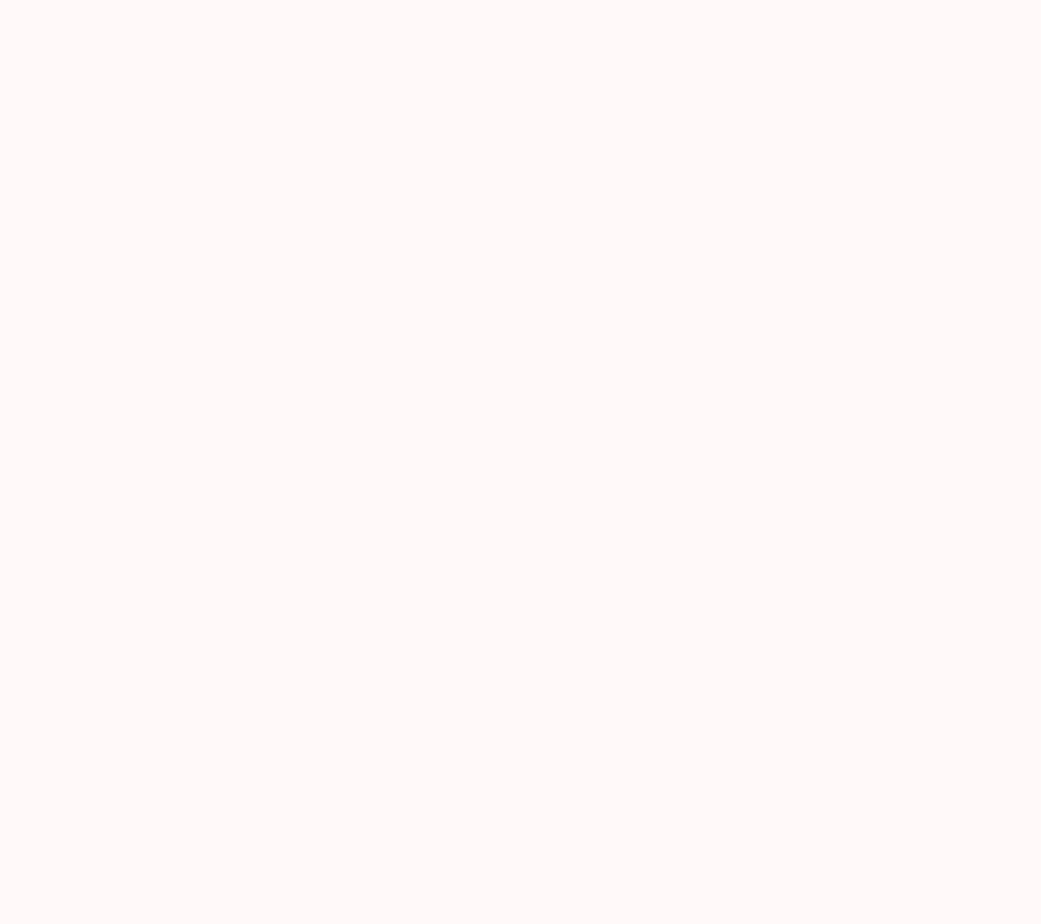
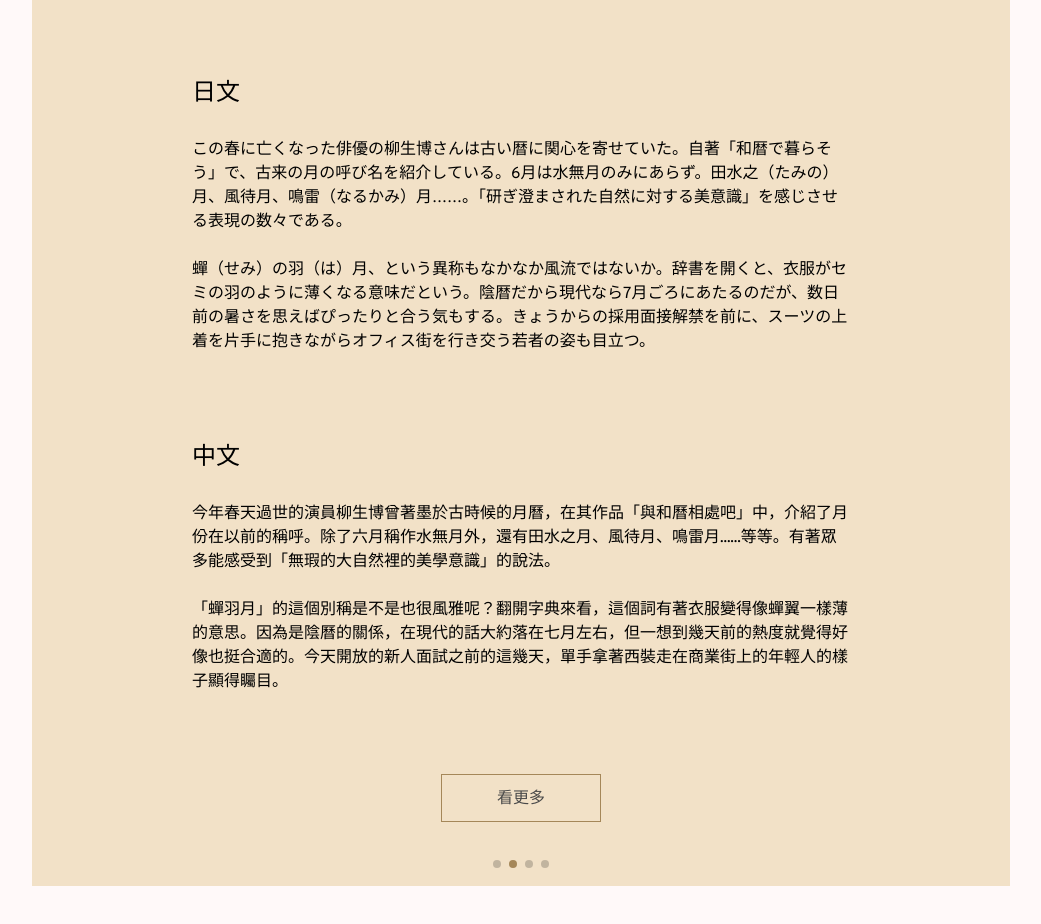
Before and after one commit to PPKan/p-studio, a React (Vite) app: page /works in a window 1280 px wide. Shown: the part 1820-2744 px from the top of the page, without its empty margins (119-1160 px from the left). Before the commit the page ends 1053 px from the top, so only its background shows below. Built offline with nearby package versions, Linux system fonts and the light colour scheme; a web font is replaced by a local one.

Commit message:
finished works (two sliders)

```diff
--- a/src/css/Works/WorksTransSlider.scss
+++ b/src/css/Works/WorksTransSlider.scss
@@ -1,26 +1,92 @@
+@import "./../fonts.scss";
+@import "../font-text.scss";
+
 .workstransslider {
   width: 100%;
 }
 
 .workstransslider__slider {
-  width: 50rem;
+  background-color: #f2e1c7;
+
+  width: 61.125rem;
   height: 65.8125rem;
-  background-color: #F2E1C7;
+
 }
 
 .workstransslider__slider__slide {
+  padding: 3.625rem 10rem 0 10rem;
   width: 100%;
   display: flex;
   flex-direction: column;
+  gap: 9.6875rem;
   align-items: center;
 }
 
 .workstransslider__slider__slide__title {
-font-style: normal;
-font-weight: 400;
-font-size: 2.25rem;
-line-height: 2.25rem;
-color: black;
+  align-self: center;
+  font-style: normal;
+  font-weight: 400;
+  font-size: 2.25rem;
+  line-height: 2.25rem;
+  color: black;
+}
 
+.workstransslider__slider__slide__content--column {
+  display: flex;
+  flex-direction: column;
+  gap: 5.75rem;
+}
 
+.workstransslider__slider__slide__content--row {
+  display: flex;
+  gap: 5.75rem;
 }
+
+.workstransslider__slider__slide__content__text-area {
+  display: flex;
+  flex-direction: column;
+
+  gap: 2rem;
+}
+
+.workstransslider__slider__slide__content__subtitle {
+  font-style: normal;
+  font-weight: 400;
+  font-size: 1.5rem;
+  line-height: 1.5rem;
+  color: #000000;
+}
+
+.workstransslider__slider__slide__content__article {
+  min-height: 10.3125rem;
+  word-wrap: break-word;
+  white-space: pre-wrap;
+  color: #000000;
+}
+
+.workstransslider__slider__slide__content__article--row {
+  width: 21.875rem;
+}
+
+.workstransslider__slider__slide__read-more {
+  width: 10rem;
+  height: 3rem;
+  position: absolute;
+  bottom: 4rem;
+  left: calc(50% - 5rem);
+  border: 1px solid #A58759;
+  background: none;
+  display: flex;
+  align-items: center;
+  justify-content: center;
+  color: #494949;
+  font-family: 'Noto serif TC';
+}
+
+.workstransslider__slider__slide__read-more:hover {
+  background-color: #F9E0BB;
+}
+
+.swiper-pagination-bullet-active {
+  background-color: #A58759;
+}
--- a/src/css/Works/WorksWebSlider.scss
+++ b/src/css/Works/WorksWebSlider.scss
@@ -1,7 +1,7 @@
 /* Keep the ratio, use @media to modify sizes. */
 
 .workswebslider {
-  width: 80rem;
+  width: 61.125rem;
   height: 45rem;
   background: #ffffff;
   border: 3px solid #FFEAED;
--- /dev/null
+++ b/src/css/font-text.scss
@@ -0,0 +1,23 @@
+/* fonts */
+
+.serif-tc {
+  font-family: 'Noto Serif TC';
+}
+
+.huninn {
+  font-family: 'huninn';
+}
+
+.huninn-overpass {
+  font-family: 'huninn', 'overpass';
+}
+
+.serif-jp {
+  font-family: 'Noto Serif JP'
+}
+
+/* text */
+
+.text-center {
+  text-align: center;
+}
--- a/src/css/fonts.scss
+++ b/src/css/fonts.scss
@@ -1,4 +1,4 @@
-@import url('https://fonts.googleapis.com/css2?family=Caveat&family=Overpass:wght@400;700&display=swap&subset=latin');
+@import url('https://fonts.googleapis.com/css2?family=Caveat&family=Noto+Serif+JP&family=Noto+Serif+TC&family=Overpass:wght@400;700&display=swap');
 
 @font-face {
   font-family: "GenSenRounded TW";
--- a/src/pages/Works/WorksData.ts
+++ b/src/pages/Works/WorksData.ts
@@ -1,30 +1,31 @@
 export const WorksTransData = [
   {
     title: "社論 - 余錄",
-    subtitle_0: "sub1",
-    mainText_0: "main1",
-    subtitle_1: "sub2",
-    mainText_1: "main2",
+    subtitle_0: "日文",
+    mainText_0:
+      "「カチューシャかわいや　別れのつらさ」で始まる「カチューシャの唄」は日本歌謡初のヒット曲とされる。1914年3月26日に初演された「復活」の劇中歌として主演の松井須磨子（まつい・すまこ）が歌い、レコード化された。あすはその歌の記念日である。\n \n 演出した島村抱月（しまむら・ほうげつ）は苦しみの末に愛でよみがえる人間の内面的な「復活」を描いたトルストイの原作を日本人好みの悲恋物語に仕立てた。ロシア世界を背景にした社会批評は意図的に省いたという。大衆的な人気を博した理由でもあろう",
+    subtitle_1: "中文",
+    mainText_1: "第一句是「可人的卡秋莎 別離的辛酸呀」的「卡秋莎之歌」是日本歌壇上第一首暢銷歌。作為1914年3月26日首演的「復活」的劇中曲，這首歌由主演的松井須磨子演唱，而後出成唱片。明天則是這首歌的紀念日。    \n \n演員島村抱月將托爾斯泰的原作中，受盡折磨後因愛「復活」的人心的另一面改寫成日本人喜愛的悲劇愛情故事。這是為了避免人們因為故事背景在俄羅斯而批評，也是為了博取大眾的目光吧。",
   },
   {
-    title: "",
-    subtitle_0: "",
-    mainText_0: "",
-    subtitle_1: "",
-    mainText_1: "",
+    title: "社論 - 春秋",
+    subtitle_0: "日文",
+    mainText_0: "この春に亡くなった俳優の柳生博さんは古い暦に関心を寄せていた。自著「和暦で暮らそう」で、古来の月の呼び名を紹介している。6月は水無月のみにあらず。田水之（たみの）月、風待月、鳴雷（なるかみ）月……。「研ぎ澄まされた自然に対する美意識」を感じさせる表現の数々である。\n\n蟬（せみ）の羽（は）月、という異称もなかなか風流ではないか。辞書を開くと、衣服がセミの羽のように薄くなる意味だという。陰暦だから現代なら7月ごろにあたるのだが、数日前の暑さを思えばぴったりと合う気もする。きょうからの採用面接解禁を前に、スーツの上着を片手に抱きながらオフィス街を行き交う若者の姿も目立つ。",
+    subtitle_1: "中文",
+    mainText_1: "今年春天過世的演員柳生博曾著墨於古時候的月曆，在其作品「與和曆相處吧」中，介紹了月份在以前的稱呼。除了六月稱作水無月外，還有田水之月、風待月、鳴雷月......等等。有著眾多能感受到「無瑕的大自然裡的美學意識」的說法。\n\n「蟬羽月」的這個別稱是不是也很風雅呢？翻開字典來看，這個詞有著衣服變得像蟬翼一樣薄的意思。因為是陰曆的關係，在現代的話大約落在七月左右，但一想到幾天前的熱度就覺得好像也挺合適的。今天開放的新人面試之前的這幾天，單手拿著西裝走在商業街上的年輕人的樣子顯得矚目。",
   },
   {
-    title: "",
-    subtitle_0: "",
-    mainText_0: "",
-    subtitle_1: "",
-    mainText_1: "",
+    title: "Loved By You - Milet",
+    subtitle_0: "英文",
+    mainText_0: "I am the one who loved the most\n\nBut now I have nothing\n\nWas I ever loved by you?\n\nYou were really happy, weren't you?\n\nI wish that my whole life is a fucking dream I'm such a soppy\n\nWas I ever loved by you?\n\nIs it too late to say I love you?\n\nYou were mine\n\nDamn, I know I know\n\nWe lost\n\nWe're alone",
+    subtitle_1: "中文",
+    mainText_1: "我曾是你最愛的人\n\n如今我什麼都不剩\n\n你有愛過我嗎？\n\n你曾是那麼快樂的，不是嗎？\n\n我願我的人生像一場該死的夢，我這個小丑。\n\n你有愛過我嗎？\n\n現在說我愛你還來得及嗎？\n\n我曾擁有你\n\n該死，我就知道\n\n我們失去方向\n\n我們孑然一身",
   },
   {
-    title: "",
-    subtitle_0: "",
-    mainText_0: "",
-    subtitle_1: "",
-    mainText_1: "",
-  }
-]
+    title: "花に亡霊 - ヨルシカ",
+    subtitle_0: "日文",
+    mainText_0: "もう忘れてしまったかな\n\n夏の木陰に座ったまま 氷菓を口に放り込んで風を待っていた\n\nもう忘れてしまったかな 世の中の全部嘘だらけ\n\n本当の価値を二人で探しに行こうと笑ったこと\n\n忘れないように 色褪せないように\n\n形に残るものが全てじゃないように\n\n言葉をもっと教えて 夏が来るって教えて\n\n僕は描いてる 眼に映ったのは夏の亡霊だ\n\n風にスカートが揺れて 想い出なんて忘れて\n\n浅い呼吸をする 汗を拭って夏めく",
+    subtitle_1: "中文",
+    mainText_1: "你已經忘記了嗎\n\n坐在夏天的樹蔭下 將冰冰的甜點放入嘴裡 等待著風的事\n\n你已經忘記了嗎 世上盡是謊言\n\n你笑著說過要兩個人一起去尋找真正的價值\n\n請別忘記 請別褪色\n\n請謹記留有形體的事物並不代表一切\n\n告訴我更多 告訴我夏天要來了\n\n我正在畫的 映入眼簾的是夏天的亡靈\n\n裙子隨風搖曳 忘卻一切回憶\n\n輕輕呼吸 拭去汗水 是夏天呀",
+  },
+];
--- a/src/pages/Works/WorksTransSlider.tsx
+++ b/src/pages/Works/WorksTransSlider.tsx
@@ -20,7 +20,7 @@ export default () => (
       modules={[Pagination, A11y, Autoplay]}
       slidesPerView={1}
       pagination={{ clickable: true }}
-      // speed={2000}
+      speed={2000}
       autoplay={{
         delay: 4000,
         disableOnInteraction: true,
@@ -32,85 +32,105 @@ export default () => (
         <h1 className="workstransslider__slider__slide__title">
           {data[0].title}
         </h1>
-        <div className="workstransslider__slider__slide__text-area">
-          <h2 className="workstransslider__slider__slide__subtitle">
+        <div className="workstransslider__slider__slide__content workstransslider__slider__slide__content--column">
+          <div className="workstransslider__slider__slide__content__text-area ">
+            <h2 className="workstransslider__slider__slide__content__subtitle">
               {data[0].subtitle_0}
             </h2>
-          <article className="workstransslider__slider__slide__article">
+            <article className="workstransslider__slider__slide__content__article huninn-overpass">
               {data[0].mainText_0}
             </article>
           </div>
-        <div className="workstransslider__slider__slide__text-area">
-          <h2 className="workstransslider__slider__slide__subtitle">
+          <div className="workstransslider__slider__slide__content__text-area">
+            <h2 className="workstransslider__slider__slide__content__subtitle">
               {data[0].subtitle_1}
             </h2>
-          <article className="workstransslider__slider__slide__article">
+            <article className="workstransslider__slider__slide__content__article huninn-overpass">
               {data[0].mainText_1}
             </article>
           </div>
+        </div>
+        <button className="workstransslider__slider__slide__read-more">
+          看更多
+        </button>
       </SwiperSlide>
       <SwiperSlide className="workstransslider__slider__slide">
         <h1 className="workstransslider__slider__slide__title">
           {data[1].title}
         </h1>
-        <div className="workstransslider__slider__slide__text-area">
-          <h2 className="workstransslider__slider__slide__subtitle">
+        <div className="workstransslider__slider__slide__content workstransslider__slider__slide__content--column">
+          <div className="workstransslider__slider__slide__content__text-area ">
+            <h2 className="workstransslider__slider__slide__content__subtitle">
               {data[1].subtitle_0}
             </h2>
-          <article className="workstransslider__slider__slide__article">
+            <article className="workstransslider__slider__slide__content__article huninn-overpass">
               {data[1].mainText_0}
             </article>
           </div>
-        <div className="workstransslider__slider__slide__text-area">
-          <h2 className="workstransslider__slider__slide__subtitle">
+          <div className="workstransslider__slider__slide__content__text-area">
+            <h2 className="workstransslider__slider__slide__content__subtitle">
               {data[1].subtitle_1}
             </h2>
-          <article className="workstransslider__slider__slide__article">
+            <article className="workstransslider__slider__slide__content__article huninn-overpass">
               {data[1].mainText_1}
             </article>
           </div>
+        </div>
+        <button className="workstransslider__slider__slide__read-more">
+          看更多
+        </button>
       </SwiperSlide>
-      <SwiperSlide className="workstransslider__slider__slide">
+      <SwiperSlide className="workstransslider__slider__slide  serif-tc text-center">
         <h1 className="workstransslider__slider__slide__title">
           {data[2].title}
         </h1>
-        <div className="workstransslider__slider__slide__text-area">
-          <h2 className="workstransslider__slider__slide__subtitle">
+        <div className="workstransslider__slider__slide__content workstransslider__slider__slide__content--row">
+          <div className="workstransslider__slider__slide__content__text-area ">
+            <h2 className="workstransslider__slider__slide__content__subtitle">
               {data[2].subtitle_0}
             </h2>
-          <article className="workstransslider__slider__slide__article">
+            <article className="workstransslider__slider__slide__content__article workstransslider__slider__slide__content__article--row">
               {data[2].mainText_0}
             </article>
           </div>
-        <div className="workstransslider__slider__slide__text-area">
-          <h2 className="workstransslider__slider__slide__subtitle">
+          <div className="workstransslider__slider__slide__content__text-area">
+            <h2 className="workstransslider__slider__slide__content__subtitle">
               {data[2].subtitle_1}
             </h2>
-          <article className="workstransslider__slider__slide__article">
+            <article className="workstransslider__slider__slide__content__article workstransslider__slider__slide__content__article--row">
               {data[2].mainText_1}
             </article>
           </div>
+        </div>
+        <button className="workstransslider__slider__slide__read-more">
+          看更多
+        </button>
       </SwiperSlide>
-      <SwiperSlide className="workstransslider__slider__slide">
-        <h1 className="workstransslider__slider__slide__title">
+      <SwiperSlide className="workstransslider__slider__slide text-center">
+        <h1 className="workstransslider__slider__slide__title serif-jp">
           {data[3].title}
         </h1>
-        <div className="workstransslider__slider__slide__text-area">
-          <h2 className="workstransslider__slider__slide__subtitle">
+        <div className="workstransslider__slider__slide__content workstransslider__slider__slide__content--row">
+          <div className="workstransslider__slider__slide__content__text-area serif-jp">
+            <h2 className="workstransslider__slider__slide__content__subtitle">
               {data[3].subtitle_0}
             </h2>
-          <article className="workstransslider__slider__slide__article">
+            <article className="workstransslider__slider__slide__content__article workstransslider__slider__slide__content__article--row">
               {data[3].mainText_0}
             </article>
           </div>
-        <div className="workstransslider__slider__slide__text-area">
-          <h2 className="workstransslider__slider__slide__subtitle">
+          <div className="workstransslider__slider__slide__content__text-area serif-tc">
+            <h2 className="workstransslider__slider__slide__content__subtitle">
               {data[3].subtitle_1}
             </h2>
-          <article className="workstransslider__slider__slide__article">
+            <article className="workstransslider__slider__slide__content__article workstransslider__slider__slide__content__article--row">
               {data[3].mainText_1}
             </article>
           </div>
+        </div>
+        <button className="workstransslider__slider__slide__read-more">
+          看更多
+        </button>
       </SwiperSlide>
     </Swiper>
   </section>
```
Also changed, not shown: src/pages/Works/Works.tsx (+8 -4 lines). Lines whose indentation alone changed are shown as unchanged.
